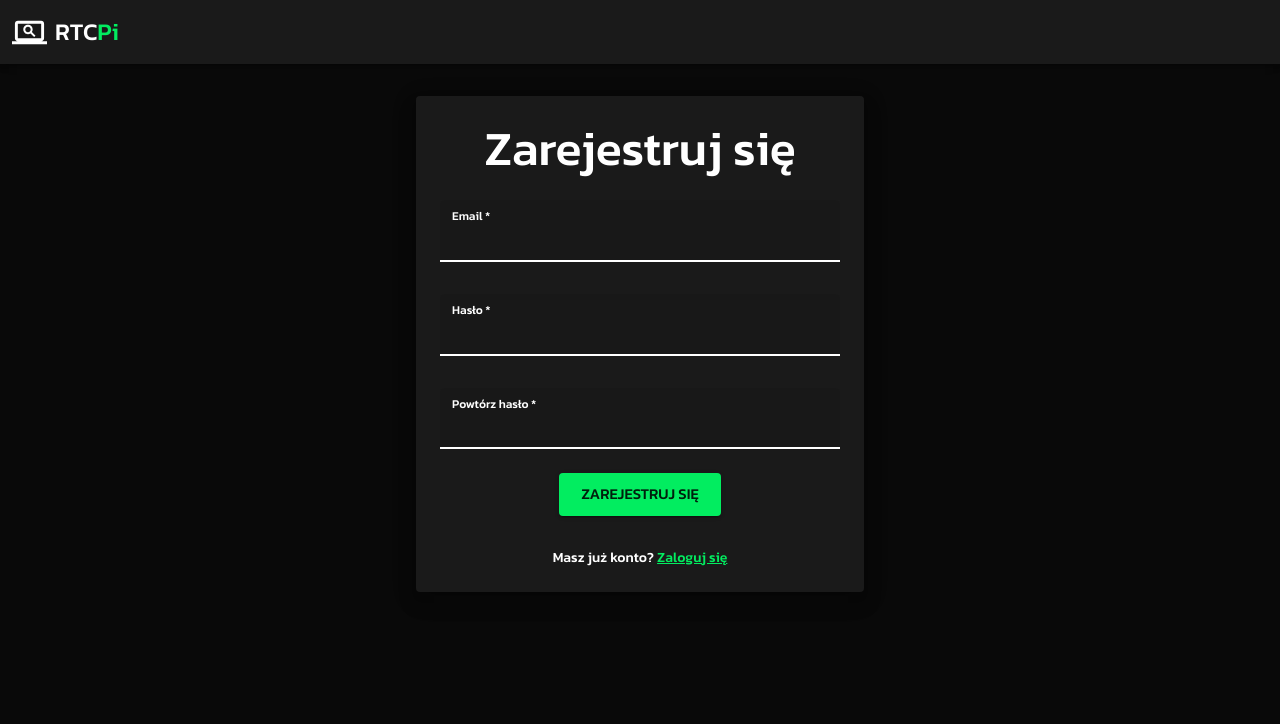
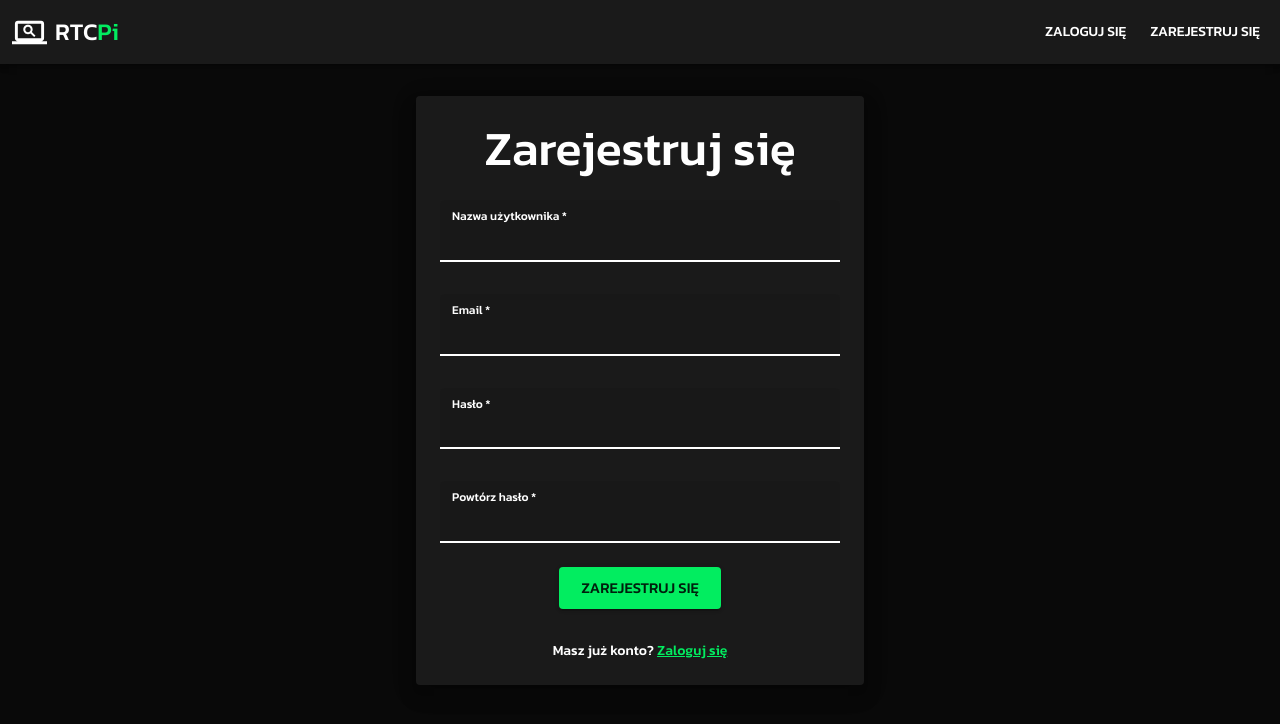
Before and after one commit to krupinskij/rtc-pi-web, a React (Create React App) app: page /register in a window 1280 px wide. Shown: the top 724 px of the page. Built offline with nearby package versions, Linux system fonts and the light colour scheme.

Commit message:
Auth: Navbar routing

```diff
--- a/src/apps/App.tsx
+++ b/src/apps/App.tsx
@@ -1,14 +1,17 @@
 import React from 'react';
 import LayoutApp from './LayoutApp';
 import RouterApp from './RouterApp';
+import RoutesApp from './RoutesApp';
 import ThemeApp from './ThemeApp';
 
 const App: React.FC = () => {
   return (
     <ThemeApp>
-      <LayoutApp>
-        <RouterApp />
-      </LayoutApp>
+      <RouterApp>
+        <LayoutApp>
+          <RoutesApp />
+        </LayoutApp>
+      </RouterApp>
     </ThemeApp>
   );
 };
--- a/src/apps/RouterApp.tsx
+++ b/src/apps/RouterApp.tsx
@@ -1,22 +1,8 @@
 import React from 'react';
-import { BrowserRouter, Routes, Route } from 'react-router-dom';
+import { BrowserRouter } from 'react-router-dom';
 
-import DashboardPage from '../pages/DashboardPage';
-import HomePage from '../pages/HomePage';
-import LoginPage from '../pages/LoginPage';
-import RegisterPage from '../pages/RegisterPage';
-
-const RouterApp: React.FC = () => {
-  return (
-    <BrowserRouter>
-      <Routes>
-        <Route path="/" element={<HomePage />} />
-        <Route path="/dashboard" element={<DashboardPage />} />
-        <Route path="/login" element={<LoginPage />} />
-        <Route path="/register" element={<RegisterPage />} />
-      </Routes>
-    </BrowserRouter>
-  );
+const RouterApp: React.FC = ({ children }) => {
+  return <BrowserRouter>{children}</BrowserRouter>;
 };
 
 export default RouterApp;
--- /dev/null
+++ b/src/apps/RoutesApp.tsx
@@ -0,0 +1,20 @@
+import React from 'react';
+import { Routes, Route } from 'react-router-dom';
+
+import DashboardPage from '../pages/DashboardPage';
+import HomePage from '../pages/HomePage';
+import LoginPage from '../pages/LoginPage';
+import RegisterPage from '../pages/RegisterPage';
+
+const RoutesApp: React.FC = () => {
+  return (
+    <Routes>
+      <Route path="/" element={<HomePage />} />
+      <Route path="/dashboard" element={<DashboardPage />} />
+      <Route path="/login" element={<LoginPage />} />
+      <Route path="/register" element={<RegisterPage />} />
+    </Routes>
+  );
+};
+
+export default RoutesApp;
--- a/src/components/common/Navbar.tsx
+++ b/src/components/Navbar/Navbar.tsx
@@ -1,16 +1,19 @@
-import { Theme, Toolbar, Typography } from '@mui/material';
+import { Button, Theme, Toolbar, Typography } from '@mui/material';
 import AppBar from '@mui/material/AppBar';
 import { styled } from '@mui/system';
 import ScreenSearchDesktopIcon from '@mui/icons-material/ScreenSearchDesktop';
+import AuthPanel from './components/AuthPanel';
+import NotAuthPanel from './components/NotAuthPanel';
 
 const Navbar = () => {
   return (
     <NavbarWrapper position="static">
       <Toolbar>
         <LogoIcon fontSize="large" />
-        <Typography variant="h5" component="div">
+        <Typography variant="h5" component="div" sx={{ flexGrow: 1 }}>
           RTC<LogoSpan>Pi</LogoSpan>
         </Typography>
+        <NotAuthPanel />
       </Toolbar>
     </NavbarWrapper>
   );
--- /dev/null
+++ b/src/components/Navbar/components/AuthPanel.tsx
@@ -0,0 +1,20 @@
+import { Button, Theme } from '@mui/material';
+import { styled } from '@mui/system';
+
+const AuthPanel = () => {
+  return (
+    <AuthPanelWrapper>
+      <Button color="inherit">Wyloguj się</Button>
+    </AuthPanelWrapper>
+  );
+};
+
+export default AuthPanel;
+
+const AuthPanelWrapper = styled('div')<{ theme?: Theme }>(
+  ({ theme }: { theme: Theme }) => `
+    display: flex;
+    flex-direction: row;
+    gap: ${theme.spacing(2)}
+  `
+);
--- /dev/null
+++ b/src/components/Navbar/components/NotAuthPanel.tsx
@@ -0,0 +1,27 @@
+import { Button, Theme } from '@mui/material';
+import { styled } from '@mui/system';
+
+import { Link } from 'react-router-dom';
+
+const NotAuthPanel = () => {
+  return (
+    <NotAuthPanelWrapper>
+      <Button color="inherit" component={Link} to="/login">
+        Zaloguj się
+      </Button>
+      <Button color="inherit" component={Link} to="/register">
+        Zarejestruj się
+      </Button>
+    </NotAuthPanelWrapper>
+  );
+};
+
+export default NotAuthPanel;
+
+const NotAuthPanelWrapper = styled('div')<{ theme?: Theme }>(
+  ({ theme }: { theme: Theme }) => `
+    display: flex;
+    flex-direction: row;
+    gap: ${theme.spacing(2)}
+  `
+);
--- /dev/null
+++ b/src/components/Navbar/index.ts
@@ -0,0 +1 @@
+export { default } from './Navbar';
--- a/src/components/common/Layout.tsx
+++ b/src/components/common/Layout.tsx
@@ -1,7 +1,7 @@
 import { Theme } from '@mui/material';
 import { styled } from '@mui/system';
 import React from 'react';
-import Navbar from './Navbar';
+import Navbar from '../Navbar';
 
 const Layout: React.FC = ({ children }) => {
   return (
--- a/src/pages/RegisterPage/RegisterPage.tsx
+++ b/src/pages/RegisterPage/RegisterPage.tsx
@@ -5,6 +5,7 @@ import Form, { FormActions, FormFields, FormLink, FormTitle } from '../../compon
 import * as yup from 'yup';
 
 const registerValidationSchema = yup.object().shape({
+  username: yup.string().required('To pole jest wymagane'),
   email: yup.string().required('To pole jest wymagane').email('Niepoprawny format'),
   password: yup
     .string()
@@ -28,6 +29,7 @@ const RegisterPage = () => {
         <Form validationSchema={registerValidationSchema} onSubmit={onSubmit}>
           <FormTitle>Zarejestruj się</FormTitle>
           <FormFields>
+            <TextField label="Nazwa użytkownika" name="username" />
             <TextField label="Email" name="email" />
             <PasswordField label="Hasło" name="password" />
             <PasswordField label="Powtórz hasło" name="repeatPassword" />
```
